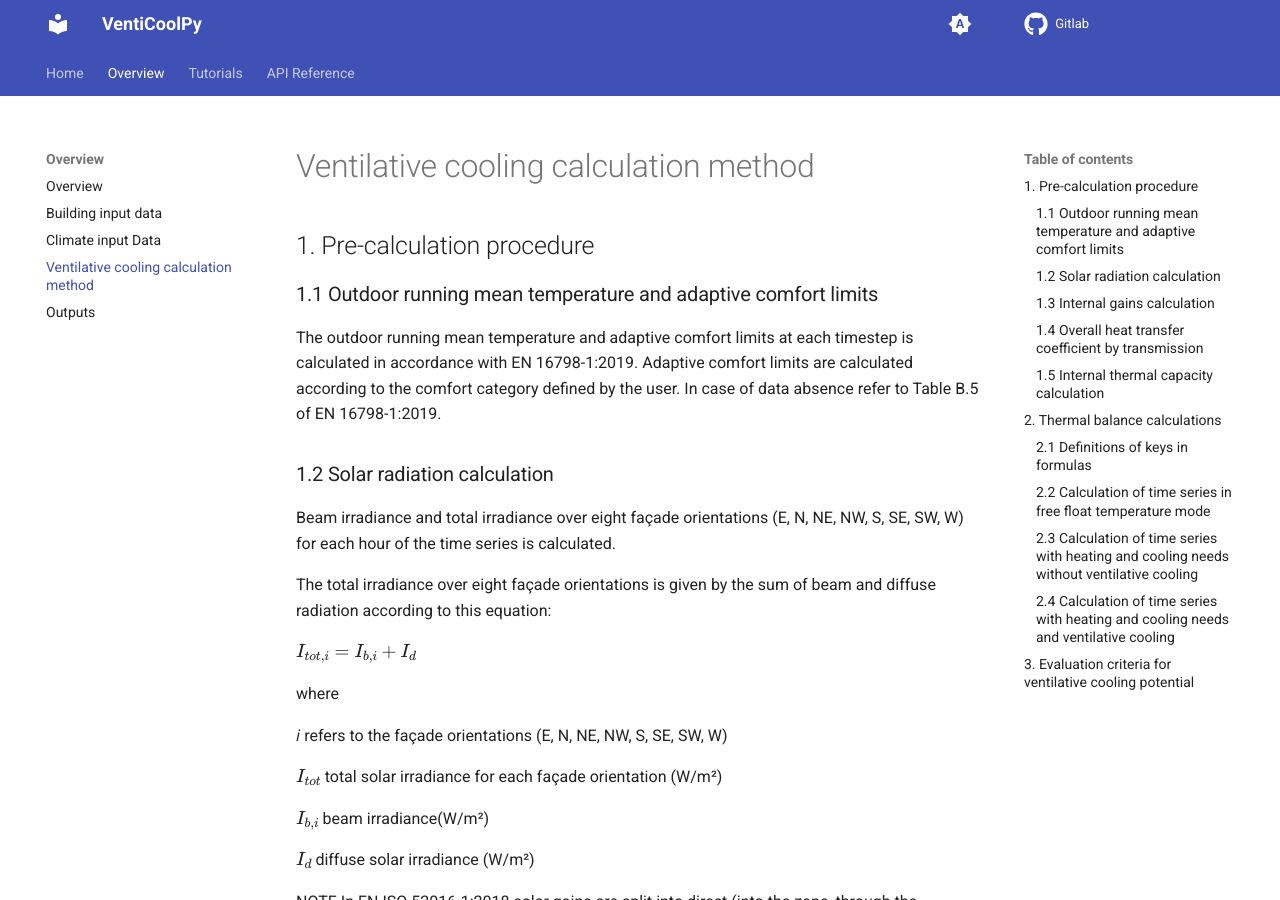
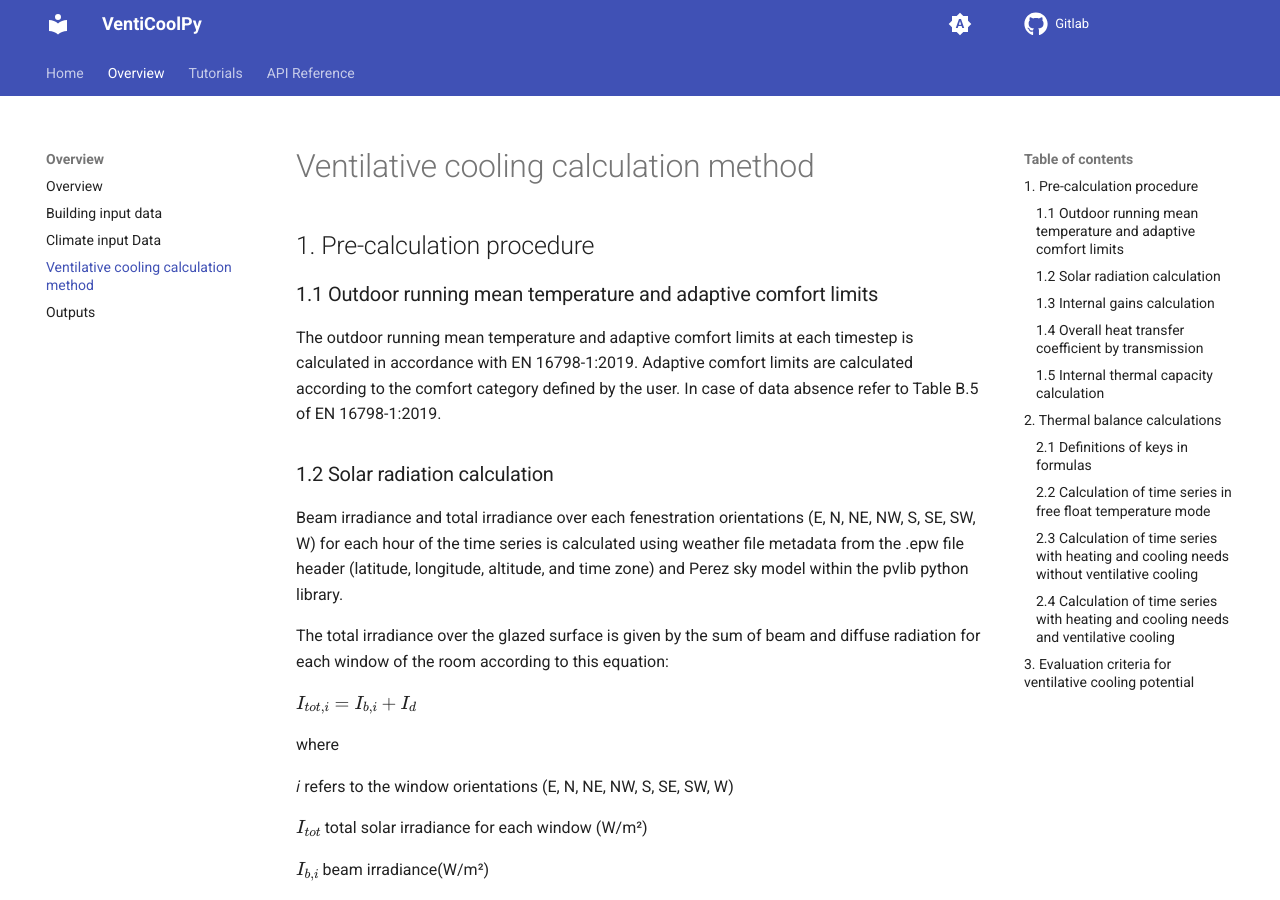
Before and after one commit to EURAC-EEBgroup/venticoolpy, an MkDocs documentation site: the page built from docs/overview/calculation.md, in a window 1280 px wide and 900 px high. Built offline with MkDocs 1.6.1 and Material for MkDocs 9.7.7, drawn with Linux system fonts in a browser that asks for light colours.

Commit message:
changed solar radiation calculation description

```diff
--- a/docs/overview/calculation.md
+++ b/docs/overview/calculation.md
@@ -5,18 +5,18 @@ The outdoor running mean temperature and adaptive comfort limits at each timeste
 In case of data absence refer to Table B.5 of EN 16798-1:2019.
 
 ### 1.2 Solar radiation calculation
-Beam irradiance and total irradiance over eight façade orientations (E, N, NE, NW, S, SE, SW, W) for each
-hour of the time series is calculated.
+Beam irradiance and total irradiance over each fenestration orientations (E, N, NE, NW, S, SE, SW, W) for each
+hour of the time series is calculated using weather file metadata from the .epw file header (latitude, longitude, altitude, and time zone) and Perez sky model within the pvlib python library.
 
-The total irradiance over eight façade orientations is given by the sum of beam and diffuse radiation according to this equation:
+The total irradiance over the glazed surface is given by the sum of beam and diffuse radiation for each window of the room according to this equation:
 
 $𝐼_{𝑡𝑜𝑡,𝑖} = 𝐼_{𝑏,𝑖} + 𝐼_𝑑$
 
 where
 
-𝑖 refers to the façade orientations (E, N, NE, NW, S, SE, SW, W)
+𝑖 refers to the window orientations (E, N, NE, NW, S, SE, SW, W)
 
-$𝐼_{𝑡𝑜𝑡}$ total solar irradiance for each façade orientation (W/m²)
+$𝐼_{𝑡𝑜𝑡}$ total solar irradiance for each window (W/m²)
 
 $𝐼_{𝑏,𝑖}$ beam irradiance(W/m²)
 
```
